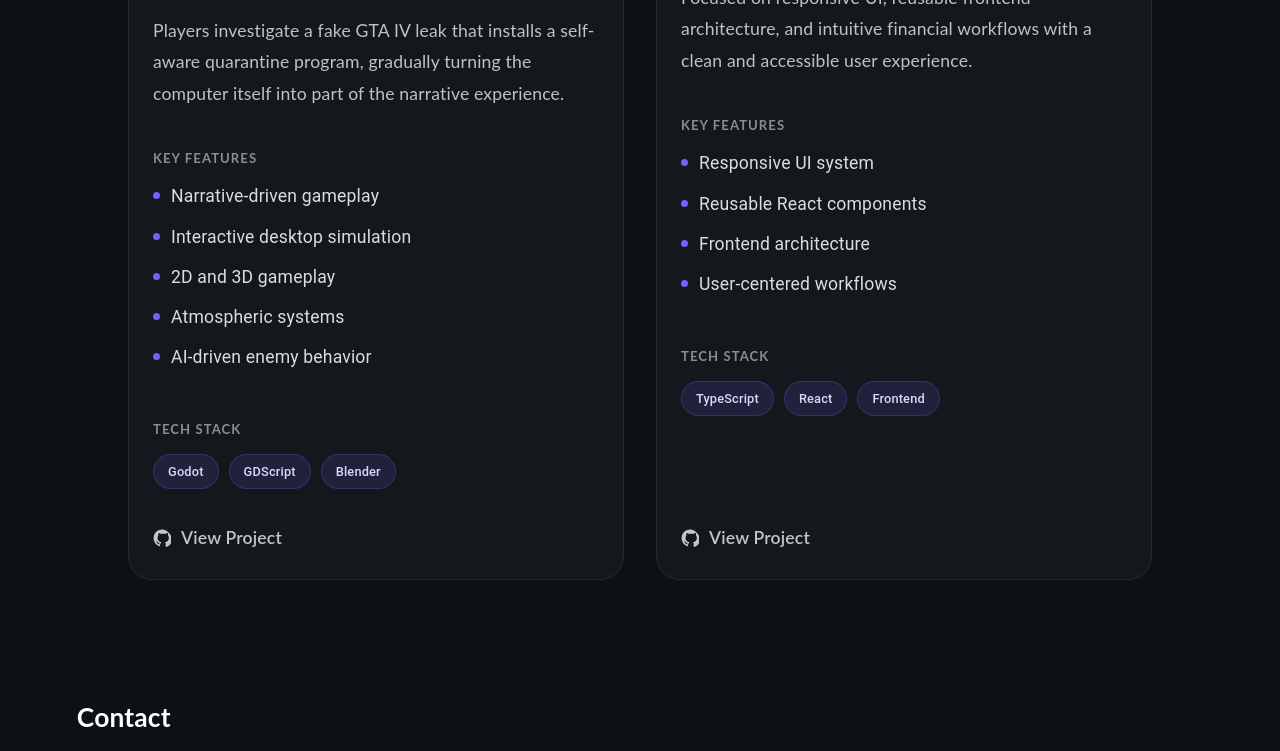
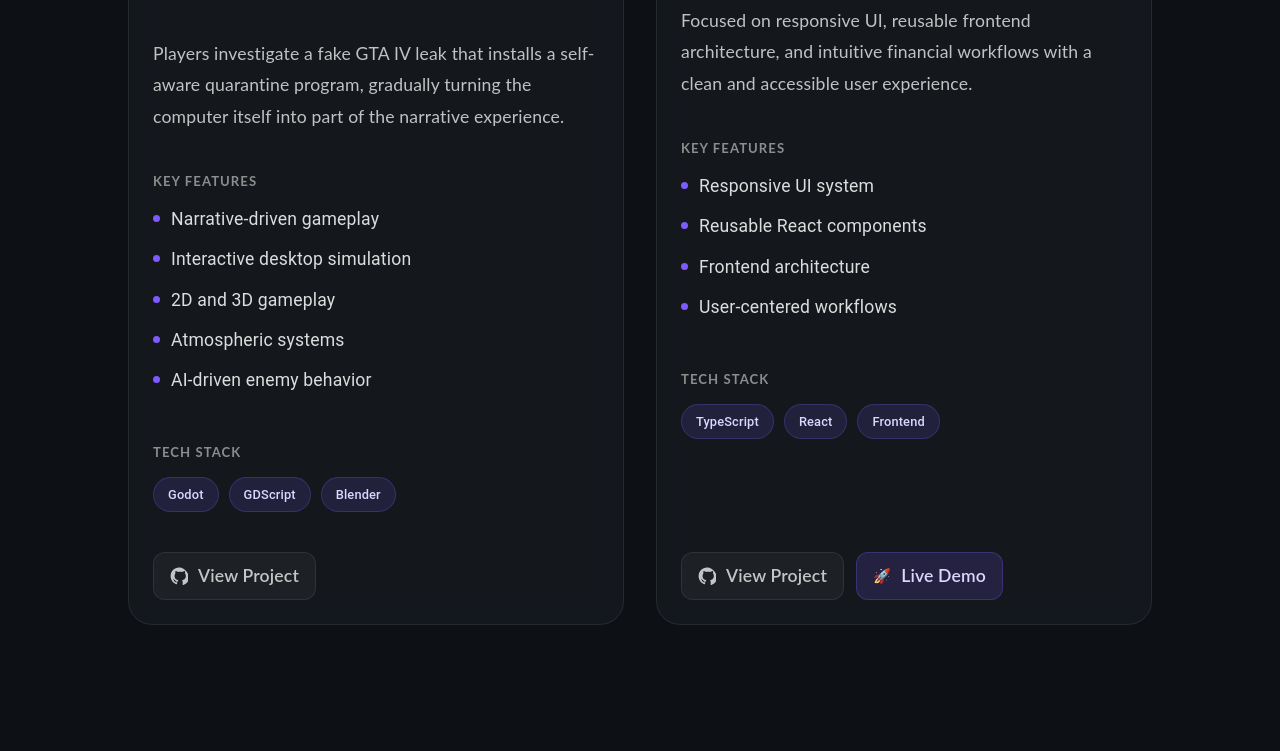
Before and after one commit to Rachiminoff/Rachiminoff.github.io, a React (Create React App) app: page / in a window 1280 px wide. Shown: the part 4896-5647 px from the top of the page. Built offline with nearby package versions, Linux system fonts and the light colour scheme; no server answers.

Commit message:
added live demo for wais wallet

```diff
--- a/src/assets/styles/Project.scss
+++ b/src/assets/styles/Project.scss
@@ -401,30 +401,52 @@
 .project-links {
     margin-top: auto;
 
-    padding-top: 12px;
+    padding-top: 16px;
+
+    display: flex;
+    flex-wrap: wrap;
+
+    gap: 12px;
 }
 
-.github-link {
+.github-link,
+.demo-link {
     display: inline-flex;
 
     align-items: center;
     gap: 10px;
 
+    padding: 10px 16px;
+
+    border-radius: 12px;
+
     text-decoration: none;
-
-    color: #c5c5c5;
 
     font-weight: 600;
 
     transition:
+        background 0.2s ease,
         color 0.2s ease,
-        transform 0.2s ease;
+        transform 0.2s ease,
+        border-color 0.2s ease;
+}
+
+/* GitHub */
+
+.github-link {
+    background: rgba(255,255,255,0.04);
+
+    border: 1px solid rgba(255,255,255,0.08);
+
+    color: #c5c5c5;
 }
 
 .github-link:hover {
+    background: rgba(255,255,255,0.08);
+
     color: white;
 
-    transform: translateX(4px);
+    transform: translateY(-2px);
 }
 
 .github-link svg {
@@ -433,6 +455,32 @@
 
 .github-link:hover svg {
     transform: rotate(-8deg);
+}
+
+/* Live Demo */
+
+.demo-link {
+    background: rgba(124,92,255,0.16);
+
+    border: 1px solid rgba(124,92,255,0.28);
+
+    color: #ddd6ff;
+}
+
+.demo-link:hover {
+    background: rgba(124,92,255,0.25);
+
+    border-color: rgba(124,92,255,0.4);
+
+    color: white;
+
+    transform: translateY(-2px);
+}
+
+.demo-link::before {
+    content: "🚀";
+
+    font-size: 0.9rem;
 }
 
 /* =========================
--- a/src/components/Project.tsx
+++ b/src/components/Project.tsx
@@ -340,6 +340,17 @@ function Project() {
                                     <span>View Project</span>
                                 </a>
 
+                                {project.liveDemo && (
+                                    <a
+                                        href={project.liveDemo}
+                                        target="_blank"
+                                        rel="noreferrer"
+                                        className="demo-link"
+                                    >
+                                        <span>Live Demo</span>
+                                    </a>
+                                )}
+
                             </div>
 
                         </div>
```
